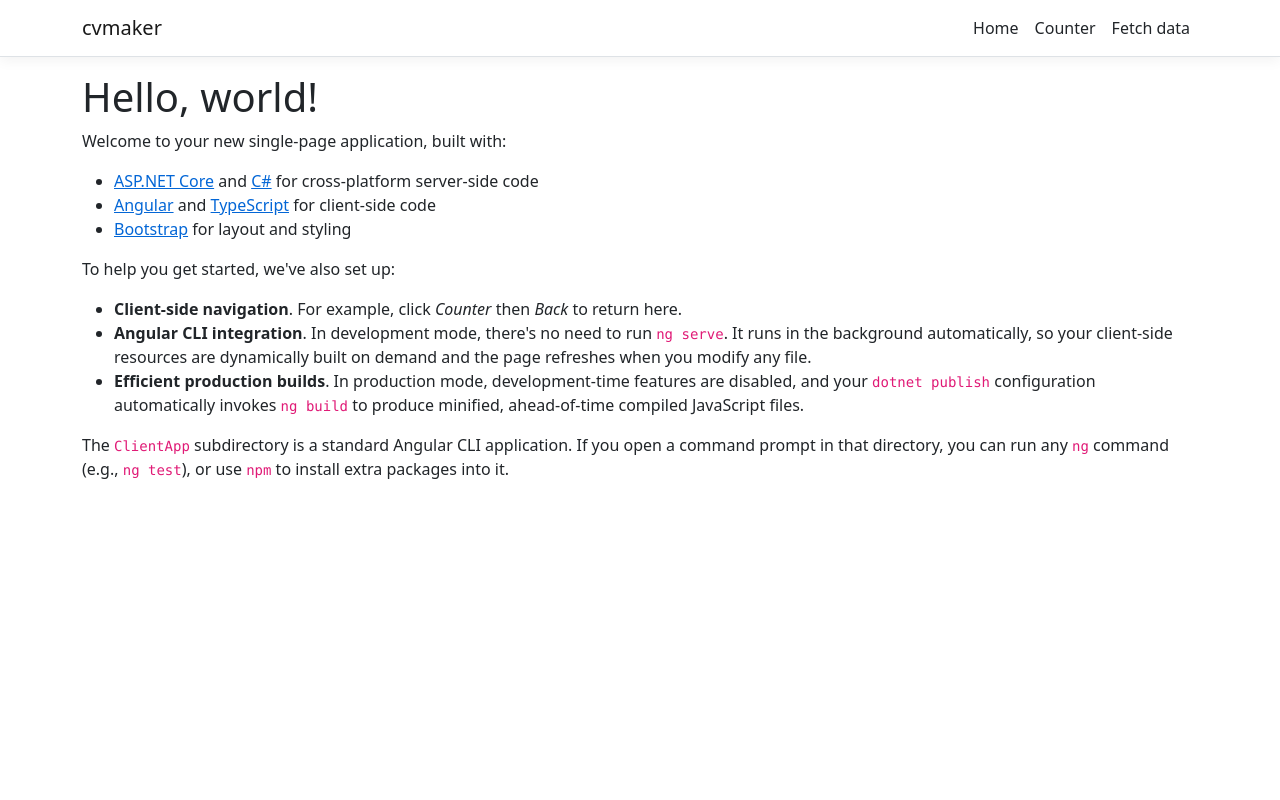
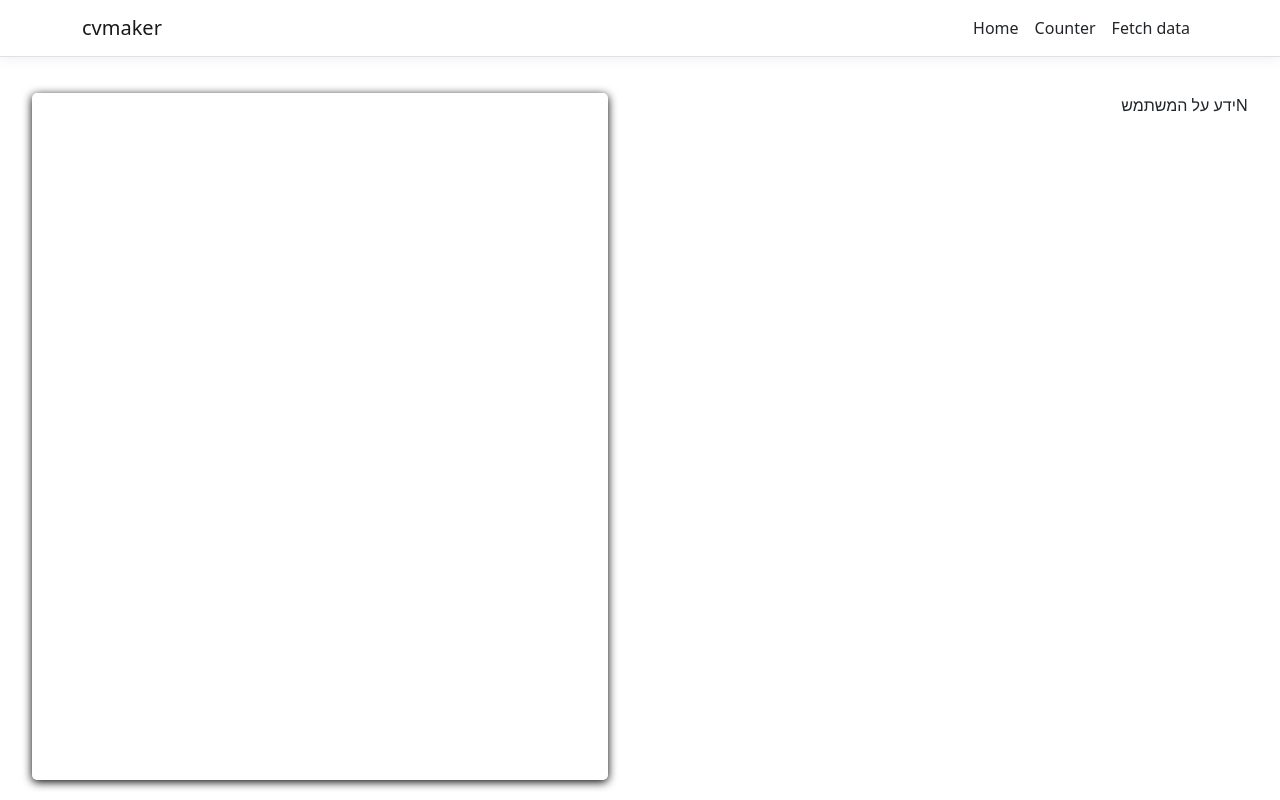
Before and after one commit to RomanKhananaev/cvmaker, an Angular app in the folder ClientApp/: page / in a window 1280 px wide. Built offline with nearby package versions, Linux system fonts and the light colour scheme.

Commit message:
main split for website ready

```diff
--- a/ClientApp/src/app/app.component.html
+++ b/ClientApp/src/app/app.component.html
@@ -1,6 +1,7 @@
 <body>
   <app-nav-menu></app-nav-menu>
-  <div class="container">
+  <div>
+    <!--class="container"-->
     <router-outlet></router-outlet>
   </div>
 </body>
--- a/ClientApp/src/app/home/home.component.html
+++ b/ClientApp/src/app/home/home.component.html
@@ -1,14 +1,18 @@
-<h1>Hello, world!</h1>
-<p>Welcome to your new single-page application, built with:</p>
-<ul>
-  <li><a href='https://get.asp.net/'>ASP.NET Core</a> and <a href='https://msdn.microsoft.com/en-us/library/67ef8sbd.aspx'>C#</a> for cross-platform server-side code</li>
-  <li><a href='https://angular.io/'>Angular</a> and <a href='http://www.typescriptlang.org/'>TypeScript</a> for client-side code</li>
-  <li><a href='http://getbootstrap.com/'>Bootstrap</a> for layout and styling</li>
-</ul>
-<p>To help you get started, we've also set up:</p>
-<ul>
-  <li><strong>Client-side navigation</strong>. For example, click <em>Counter</em> then <em>Back</em> to return here.</li>
-  <li><strong>Angular CLI integration</strong>. In development mode, there's no need to run <code>ng serve</code>. It runs in the background automatically, so your client-side resources are dynamically built on demand and the page refreshes when you modify any file.</li>
-  <li><strong>Efficient production builds</strong>. In production mode, development-time features are disabled, and your <code>dotnet publish</code> configuration automatically invokes <code>ng build</code> to produce minified, ahead-of-time compiled JavaScript files.</li>
-</ul>
-<p>The <code>ClientApp</code> subdirectory is a standard Angular CLI application. If you open a command prompt in that directory, you can run any <code>ng</code> command (e.g., <code>ng test</code>), or use <code>npm</code> to install extra packages into it.</p>
+
+  <div class="row page-container">
+    <div class="col-6">
+      <div class="preview-container">
+        <div class="cv-page">
+
+        </div>
+      </div>
+    </div>
+    <div class="col-6">
+      <div class="config-container">
+        <div class="write-page">
+          Nידע על המשתמש
+        </div>
+
+      </div>
+    </div>
+  </div>
--- a/ClientApp/src/index.html
+++ b/ClientApp/src/index.html
@@ -6,7 +6,7 @@
     <base href="/" />
 
     <meta name="viewport" content="width=device-width, initial-scale=1" />
-    <link rel="icon" type="image/x-icon" href="favicon.ico" />
+    <!--<link rel="icon" type="image/x-icon" href="favicon.ico" />-->
   </head>
   <body>
     <app-root>Loading...</app-root>
--- a/ClientApp/src/styles.css
+++ b/ClientApp/src/styles.css
@@ -14,3 +14,34 @@ code {
   background-color: #1b6ec2;
   border-color: #1861ac;
 }
+.page-container{
+    /*background-color:gray;*/
+    height:calc(100vh - 73px);
+}
+.row{
+    padding:0 0 0 0;
+    margin: 0 0 0 0;
+}
+.preview-container {
+  /*background-color: green;*/
+  height: 100%;
+  padding:20px 20px;
+}
+.config-container {
+  direction:rtl;
+  /*background-color: red;*/
+  height: 100%;
+  padding: 20px 20px;
+}
+
+.cv-page {
+  height: 100%;
+  background-color: white;
+  border-radius: 5px;
+  box-shadow: 0px 2px 10px black;
+}
+
+.write-page{
+    height:100%;
+    background-color:white;
+}
```
